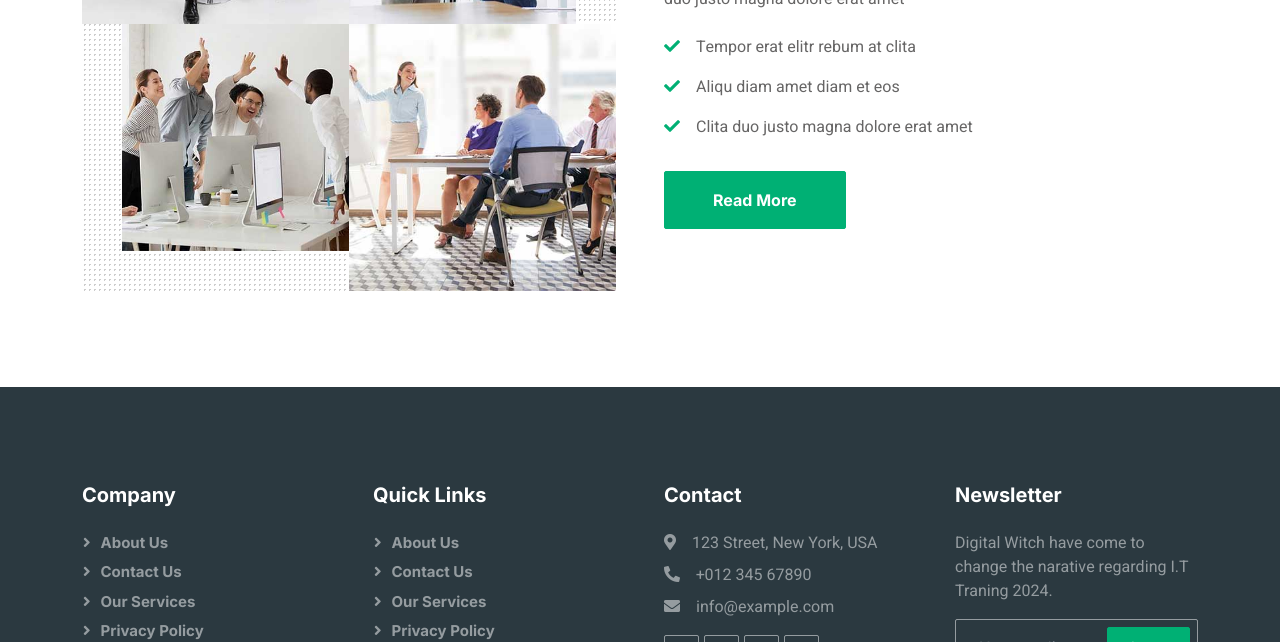
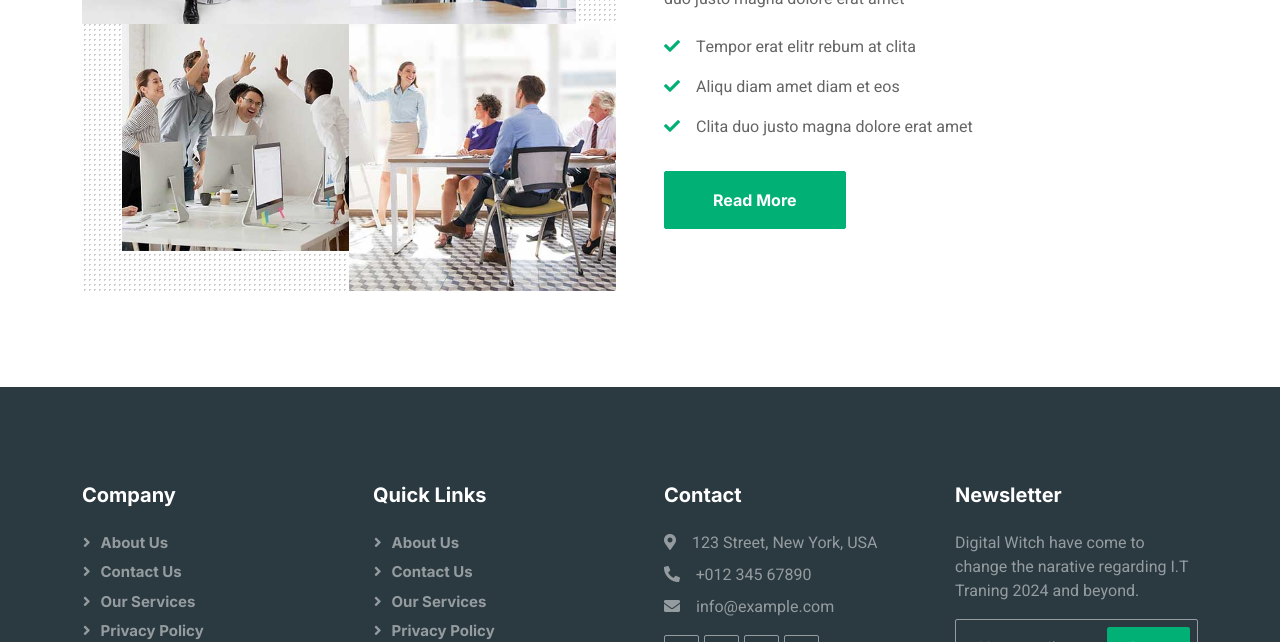
Before and after one commit to digitalwitching/jobhub-site, a plain HTML site: page about.html in a window 1280 px wide. Shown: the part 811-1453 px from the top of the page. Drawn offline with nearby package versions, Linux system fonts and the light colour scheme.

Commit message:
update about page on line 164

```diff
--- a/about.html
+++ b/about.html
@@ -161,7 +161,7 @@
                     </div>
                     <div class="col-lg-3 col-md-6">
                         <h5 class="text-white mb-4">Newsletter</h5>
-                        <p>Digital Witch have come to change the narative regarding I.T Traning 2024.</p>
+                        <p>Digital Witch have come to change the narative regarding I.T Traning 2024 and beyond.</p>
                         <div class="position-relative mx-auto" style="max-width: 400px;">
                             <input class="form-control bg-transparent w-100 py-3 ps-4 pe-5" type="text" placeholder="Your email">
                             <button type="button" class="btn btn-primary py-2 position-absolute top-0 end-0 mt-2 me-2">SignUp</button>
```
